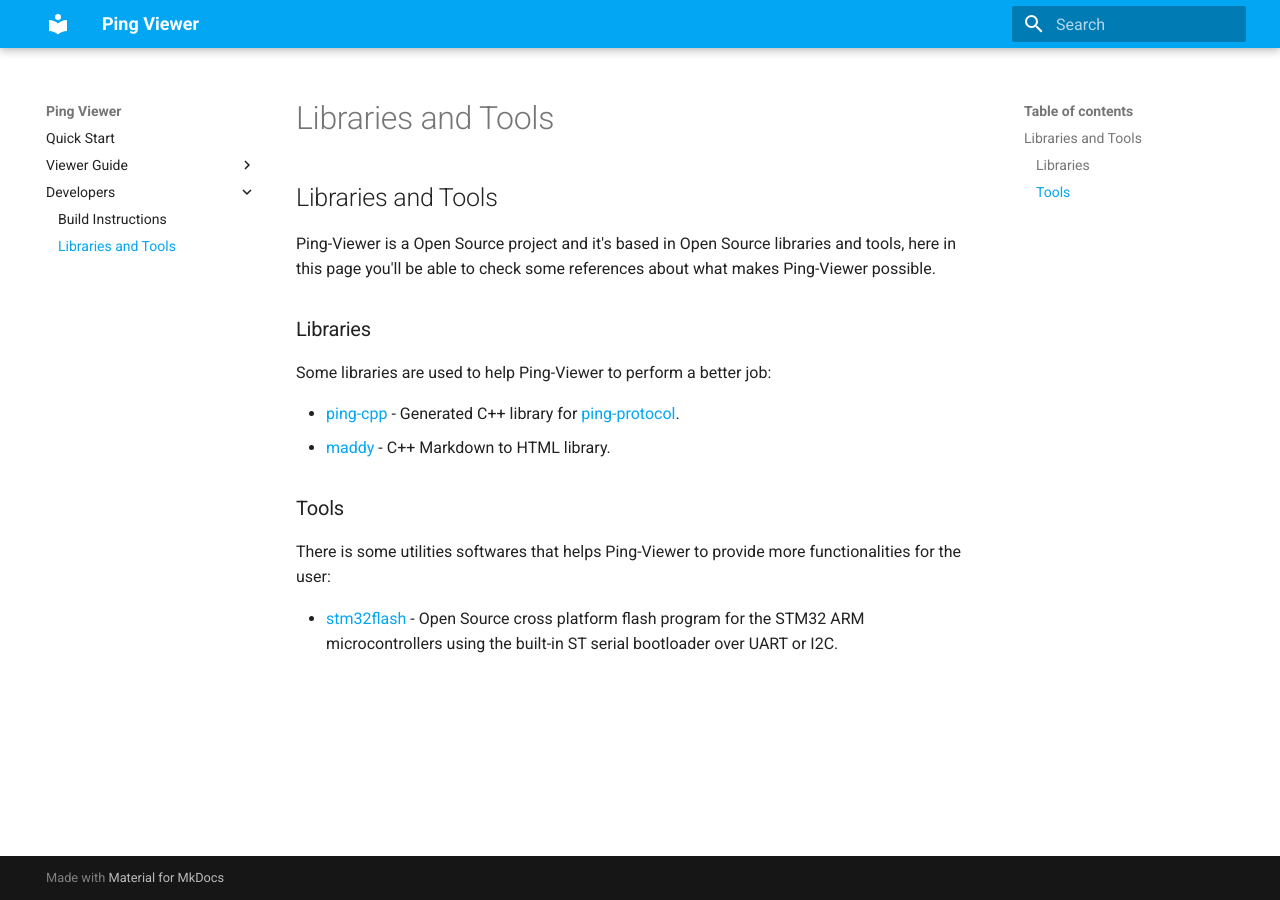
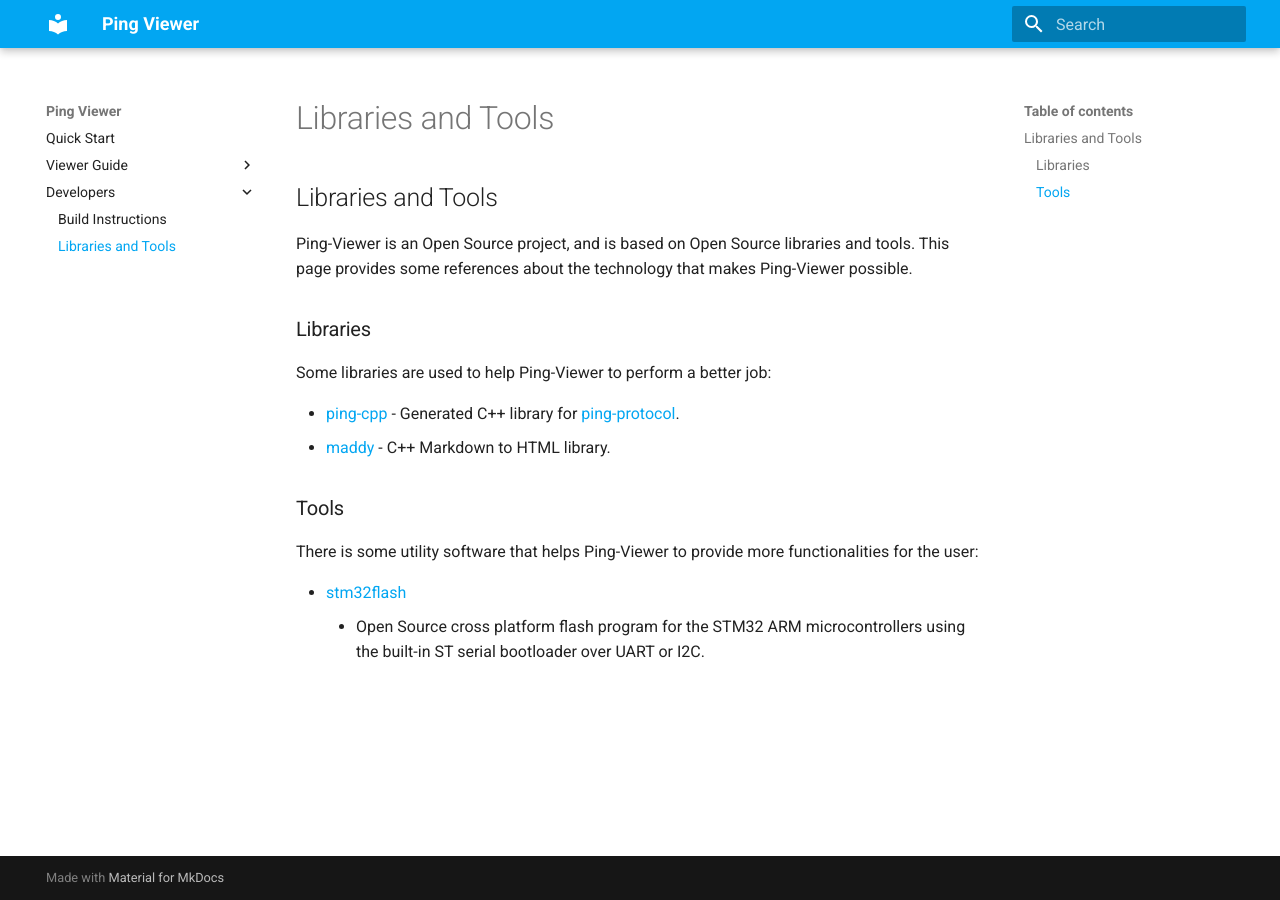
Before and after one commit to bluerobotics/ping-viewer, an MkDocs documentation site: the page built from docs/libraries-and-tools.md, in a window 1280 px wide. Built offline with MkDocs 1.6.1 and Material for MkDocs 9.7.7, drawn with Linux system fonts in a browser that asks for light colours.

Commit message:
docs: libraries-and-tools: cleanup

```diff
--- a/docs/libraries-and-tools.md
+++ b/docs/libraries-and-tools.md
@@ -1,7 +1,7 @@
 ## Libraries and Tools
 
-Ping-Viewer is a Open Source project and it's based in Open Source libraries and tools, here in this page you'll be able to check some references about
-what makes Ping-Viewer possible.
+Ping-Viewer is an Open Source project, and is based on Open Source libraries and tools.
+This page provides some references about the technology that makes Ping-Viewer possible.
 
 ### Libraries
 
@@ -12,6 +12,7 @@
 
 ### Tools
 
-There is some utilities softwares that helps Ping-Viewer to provide more functionalities for the user:
+There is some utility software that helps Ping-Viewer to provide more functionalities for the user:
 
-- [stm32flash](https://sourceforge.net/projects/stm32flash/) - Open Source cross platform flash program for the STM32 ARM microcontrollers using the built-in ST serial bootloader over UART or I2C.
+- [stm32flash](https://sourceforge.net/projects/stm32flash/)
+    - Open Source cross platform flash program for the STM32 ARM microcontrollers using the built-in ST serial bootloader over UART or I2C.
```
